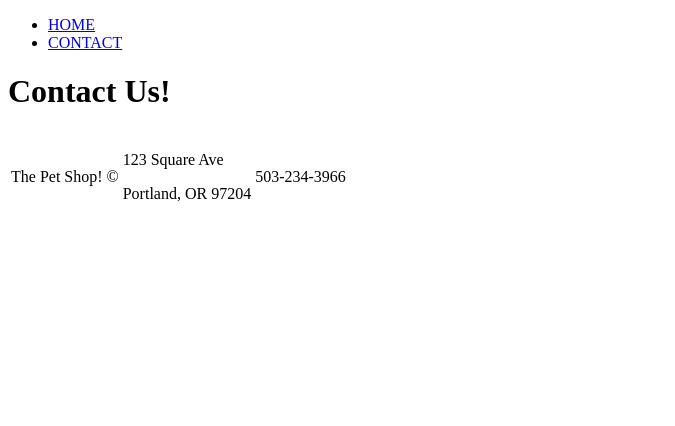
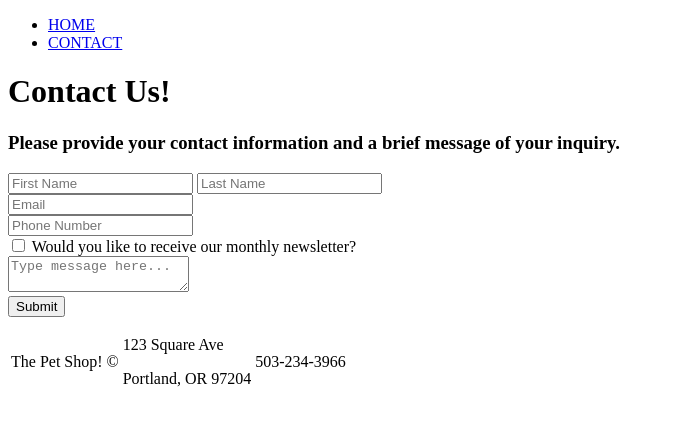
Before and after one commit to boss-tweed/HTML-AND-CSS-PROJECTS, a plain HTML site: page The-Pet-Shop-Website/contact.html in a window 1280 px wide. Shown: the whole page, without its empty margins (0-675 px from the left). Drawn offline with Linux system fonts and the light colour scheme.

Commit message:
Update to HTML files
update to Assignment.html, creation of new html doc titled "Define and Learn", updates to The Pet Shop html contact page

```diff
--- a/The-Pet-Shop-Website/contact.html
+++ b/The-Pet-Shop-Website/contact.html
@@ -18,6 +18,27 @@
                 <h1>Contact Us!</h1>
             </div>
         </header>
+        <!--FORM-->
+        <section>
+            <div>
+               <h3>
+                Please provide your contact information
+                and a brief message of your inquiry.
+               </h3>
+               <div>
+                    <form>
+                        <input type="text" placeholder="First Name">
+                        <input type="text" placeholder="Last Name"><br>
+                        <input type="email" placeholder="Email"><br>
+                        <input type="tel" placeholder="Phone Number"><br>
+                        <input type="checkbox" id="Newsletter">
+                        <label for="Newsletter">Would you like to receive our monthly newsletter?</label><br>
+                        <textarea placeholder="Type message here..."></textarea><br>
+                        <input type="submit" value="Submit">
+                    </form>
+               </div>
+            </div>
+        </section>
         <!--FOOTER-->
         <footer>
             <table>
```
Also changed, not shown: HTML documents/Assignment.html (+2 -0 lines), HTML documents/Define_and_Learn_Tags.html (added, +22 -0 lines).
